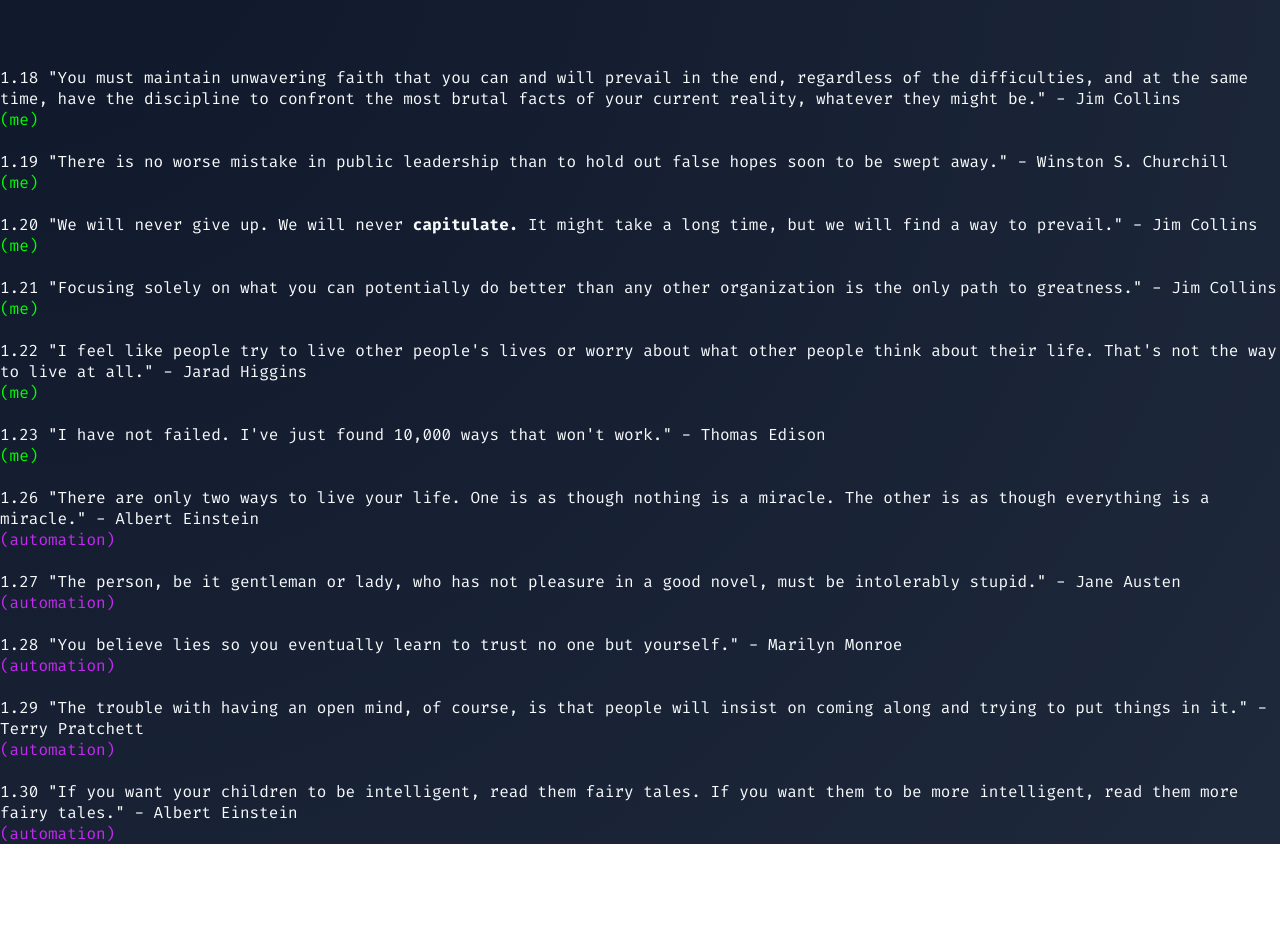
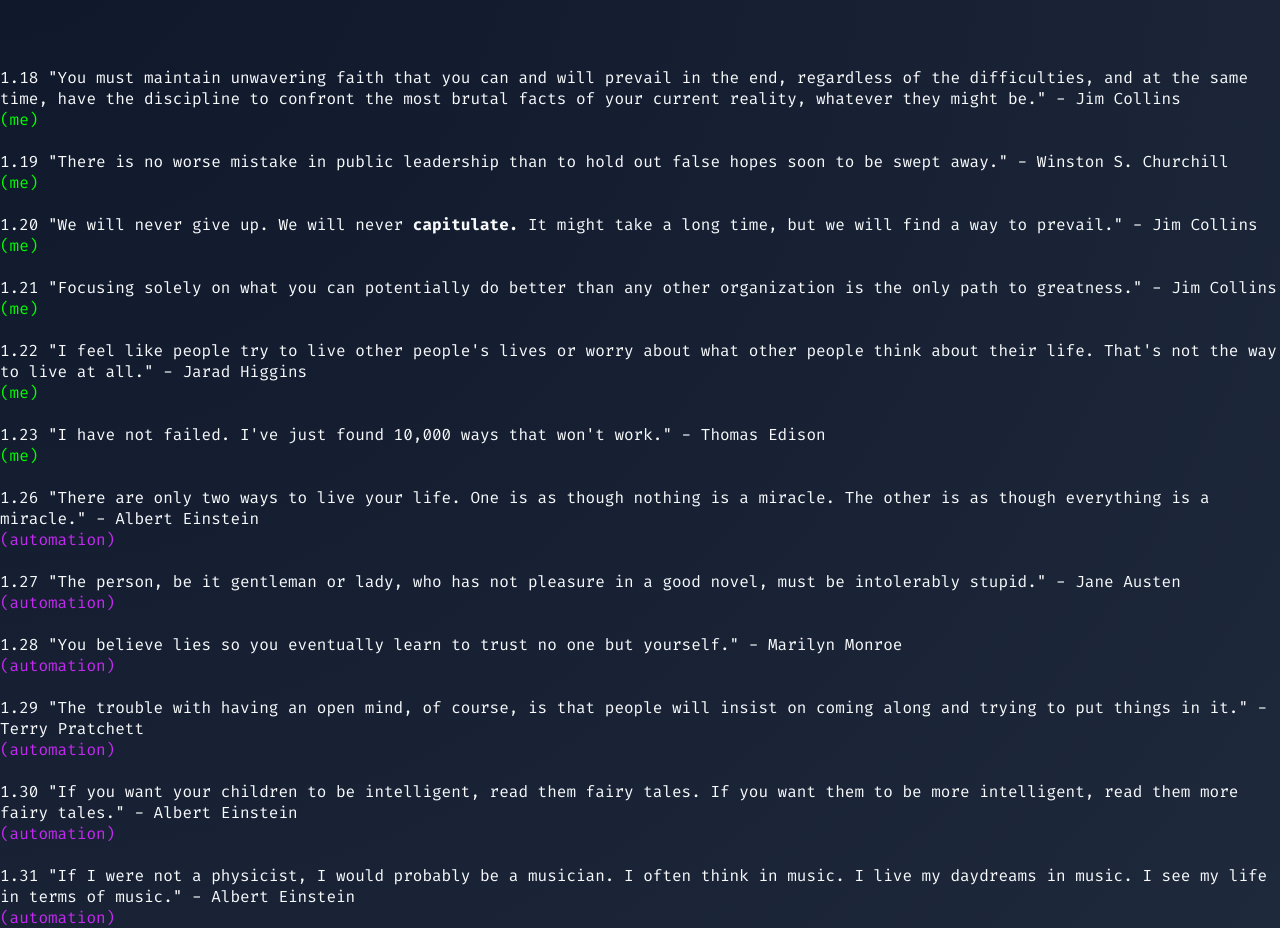
Before and after one commit to jcorne23/jcorn_dev, a plain HTML site: page quote.html in a window 1280 px wide. Shown: the part 133-1061 px from the top of the page. Before the commit the page ends 977 px from the top, so only its background shows below. Drawn offline with Linux system fonts and the light colour scheme.

Commit message:
Daily quote update

```diff
--- a/quote.html
+++ b/quote.html
@@ -80,4 +80,9 @@
 <p>
 1.30 "If you want your children to be intelligent, read them fairy tales. If you want them to be more intelligent, read them more fairy tales." - Albert Einstein <p class = "quote-highlight1"> (automation)
 </p>
+
+<br>
+<p>
+1.31 "If I were not a physicist, I would probably be a musician. I often think in music. I live my daydreams in music. I see my life in terms of music." - Albert Einstein <p class = "quote-highlight1"> (automation)
+</p>
 </body>
```
